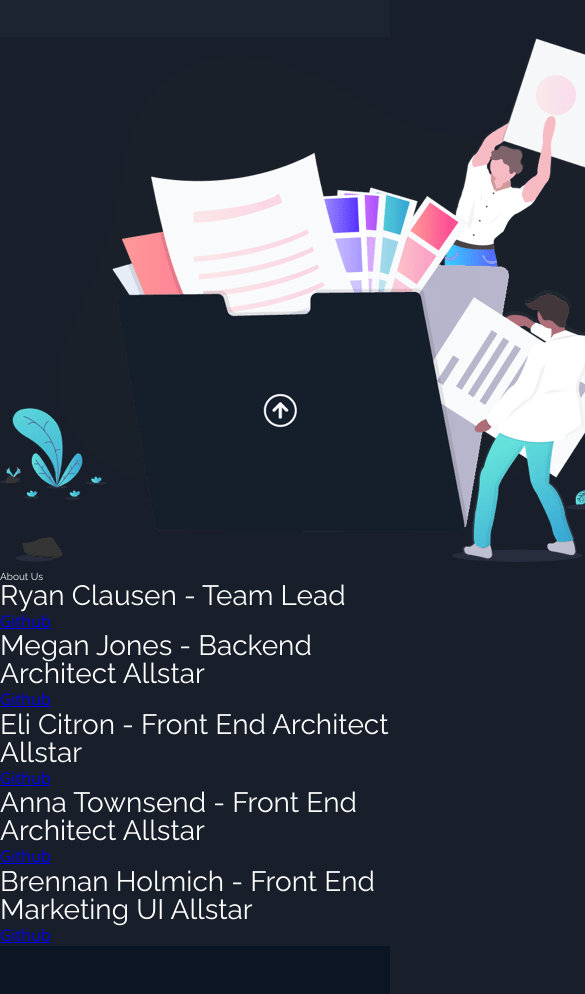
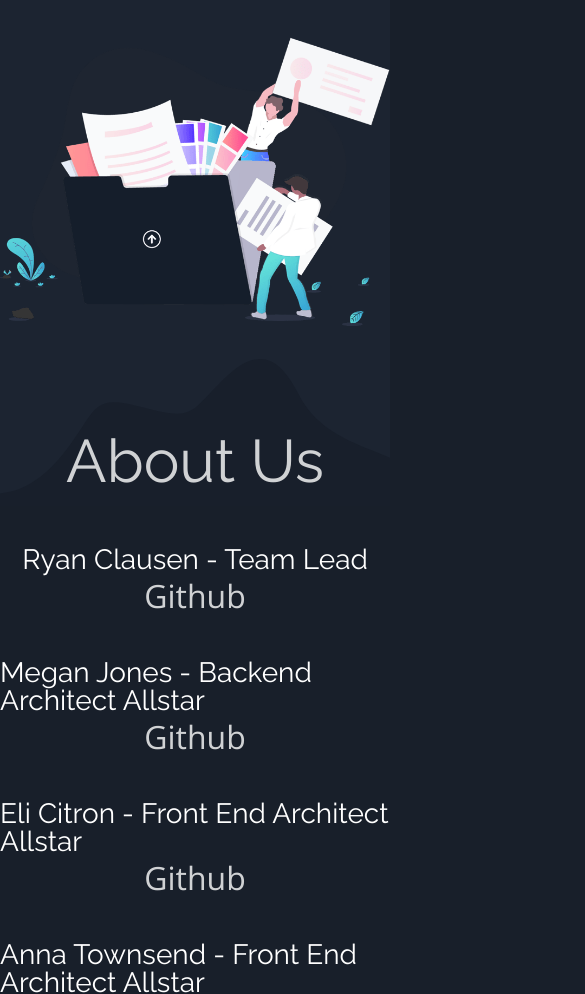
Before and after one commit to april-blackhole-lambda/marketing, a plain HTML site: page about-us.html in a window 390 px wide. Shown: the part 89-1083 px from the top of the page, 585 px wide, since content can reach past the window. Drawn offline with nearby package versions, Linux system fonts and the light colour scheme.

Commit message:
Add links to about-us

```diff
--- a/css/index.css
+++ b/css/index.css
@@ -417,3 +417,68 @@ footer .footer-menu a {
     margin-right: 2em;
   }
 }
+.hero-about {
+  background-color: #1c2431;
+  background-size: contain;
+  background-repeat: no-repeat;
+  background-image: url("../images/bg-curvy-desktop.svg");
+  background-position: bottom;
+}
+.hero-about .about-wrapper {
+  display: flex;
+  flex-direction: column;
+  align-items: center;
+  width: 100%;
+  max-width: 680px;
+  margin: auto;
+  text-align: center;
+}
+@media (max-width: 500px) {
+  .hero-about .about-wrapper img {
+    width: 100%;
+  }
+}
+.hero-about .about-wrapper h1 {
+  line-height: 1.5em;
+  margin-top: 1.5em;
+  font-size: 6em;
+  opacity: 0.8;
+}
+@media (max-width: 500px) {
+  .hero-about {
+    background-image: url("../images/bg-curvy-mobile.svg");
+  }
+}
+.team {
+  display: flex;
+  justify-content: space-between;
+  flex-direction: column;
+  align-items: center;
+  width: 100%;
+  max-width: 900px;
+  margin: 2em auto;
+}
+.team .team-wrapper {
+  flex-basis: 45%;
+  min-width: 350px;
+  display: flex;
+  flex-direction: column;
+  align-items: center;
+  margin: 2em 0;
+}
+.team .team-wrapper p {
+  width: 100%;
+  max-width: 350px;
+  text-align: center;
+  opacity: 0.8;
+}
+.team .team-wrapper a {
+  font-size: 2em;
+  text-decoration: none;
+  color: white;
+}
+@media (max-width: 500px) {
+  .features-home {
+    flex-direction: column;
+  }
+}
--- a/index.html
+++ b/index.html
@@ -81,7 +81,7 @@
         </div>
         <div class="footer-menu">
           <ul>
-            <li><a href="#">About Us</a></li>
+            <li><a href="about-us.html">About Us</a></li>
             <li><a href="#">How We Help</a></li>
             <li><a href="#">FAQ</a></li>
             <li><a href="#">Contact Us</a></li>
```
